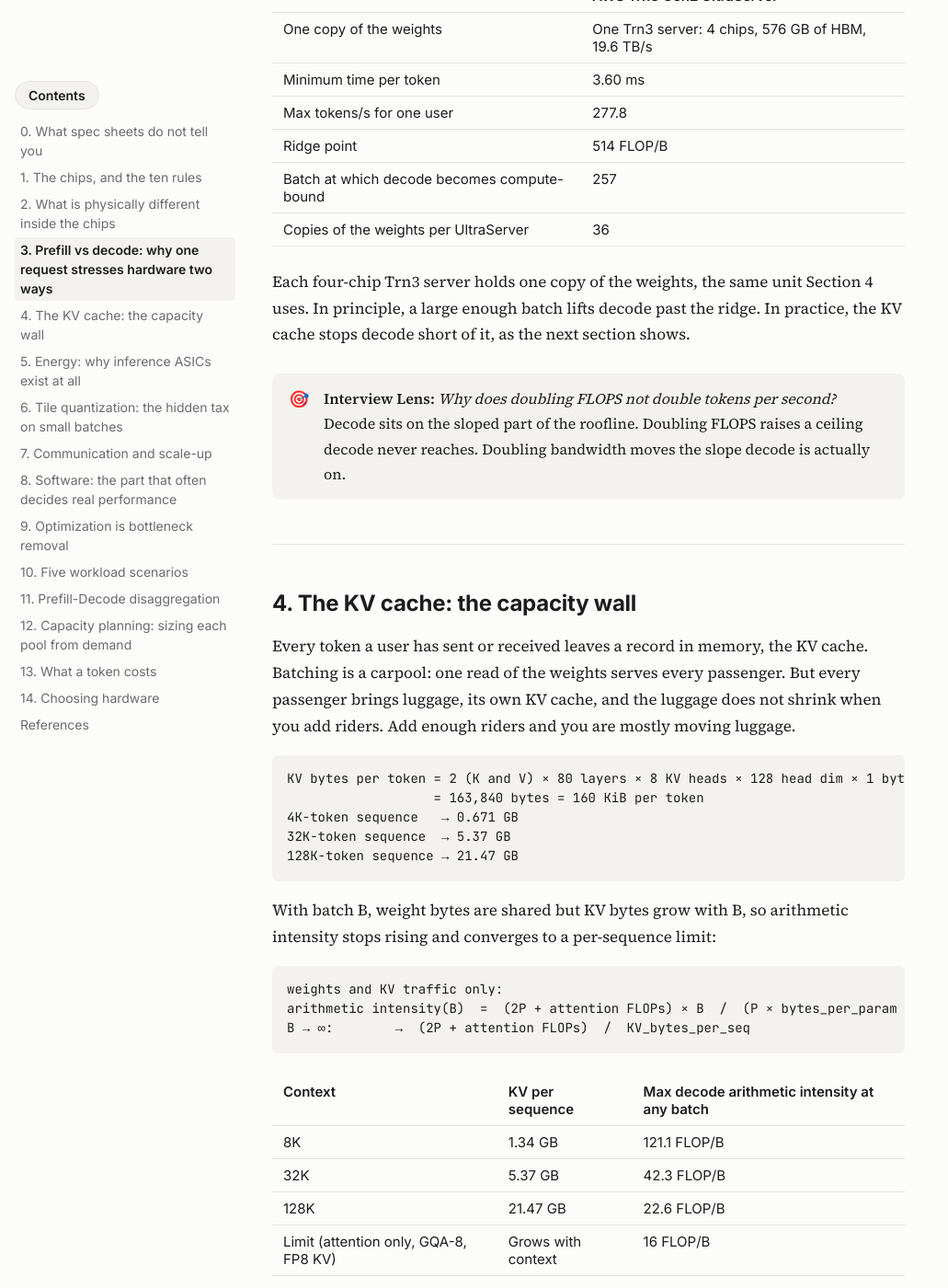
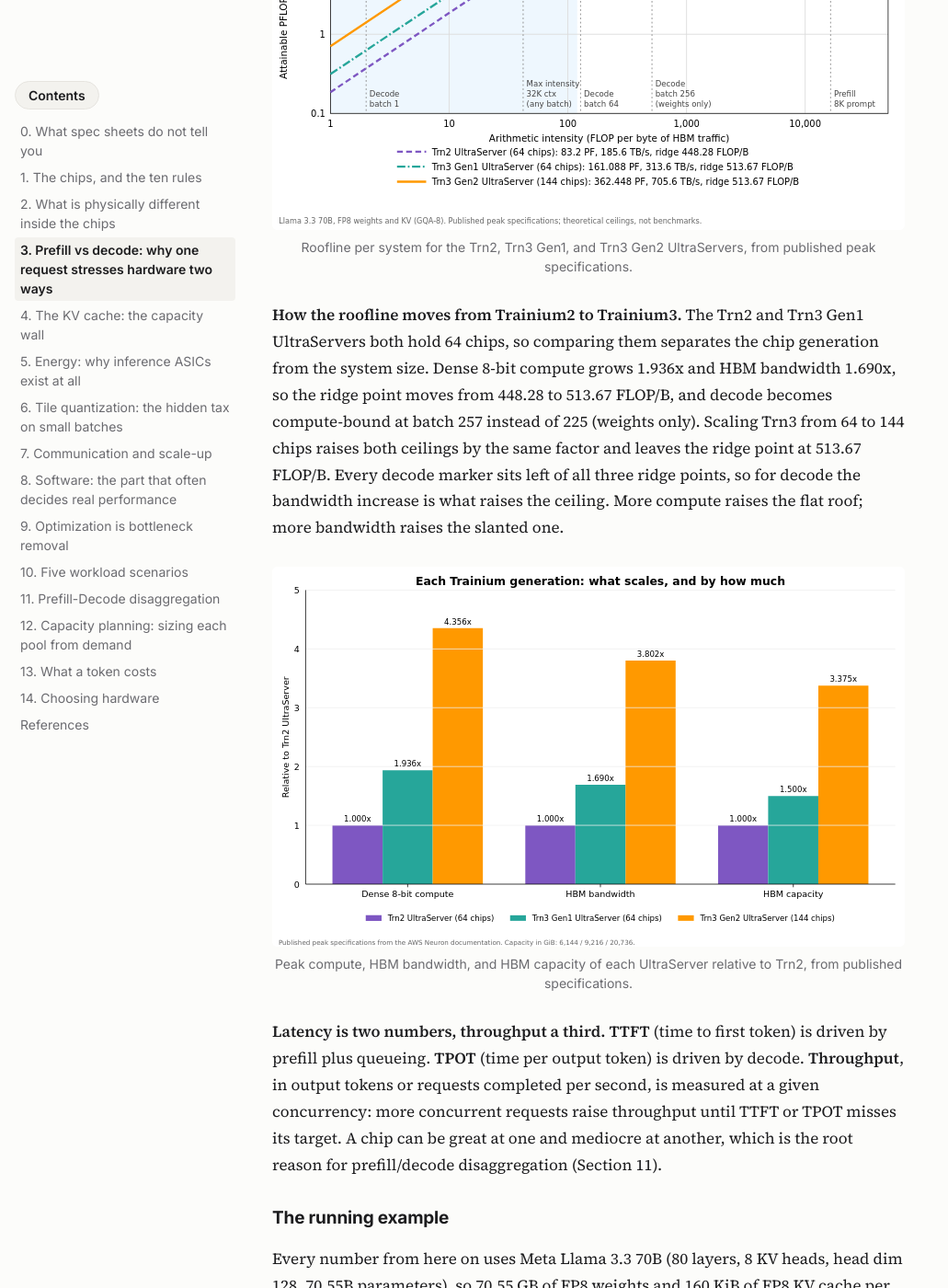
Before and after one commit to bananighosh/bananighosh.github.io, a Jekyll site: the page built from _posts/2026-11-16-flops-are-not-tokens.md, in a window 1280 px wide and 1400 px high, scrolled down 7336 px. Shown: the whole window at 92% size, without its empty margins (0-1031 px from the left). Built offline with Jekyll 4.4.1, drawn with Linux system fonts in a browser that asks for light colours; some of the changed text lies outside the part shown.

Commit message:
Add four new figures from Notion; drop replaced ones
Co-Authored-By: Claude Opus 5.5 <noreply@anthropic.com>
Claude-Session: https://claude.ai/code/session_01K2HJxVzaKNb3x7zQA1gymF

```diff
--- a/_posts/2026-11-16-flops-are-not-tokens.md
+++ b/_posts/2026-11-16-flops-are-not-tokens.md
@@ -72,7 +72,7 @@ This post walks that chain once, with Trainium3 as the worked example, and names
 
 A GPU is thousands of programmable workers sharing caches the hardware manages. An ASIC such as Trainium uses a few very large math engines fed by a scratchpad that software, the compiler or a custom kernel, fills ahead of time. Both are programmable. They differ in where the flexibility lives and who does the optimization work.
 
-
+<figure><img src="/assets/img/flops-are-not-tokens/hierarchy-v4.svg" alt="hierarchy v4" loading="lazy"></figure>
 
 Both designs have software-managed SRAM: shared memory on a GPU, SBUF on Trainium3. The difference is what sits behind it. A GPU also has a hardware-managed L2 cache and hardware warp schedulers, so irregular access patterns and changing shapes are absorbed by cache hits and by switching to another warp.
 
@@ -149,11 +149,11 @@ Changing <b>S to 1</b> is the whole story: the same weight matrix, multiplied by
 
 For FP8 decode, the weight reads alone give an arithmetic intensity of <b>2 × batch</b> FLOPs per byte (each weight byte does one multiply-add per sequence in the batch). For prefill it is 2 × batch × prompt length, far above any ridge.
 
-
+<figure><img src="/assets/img/flops-are-not-tokens/roofline-trainium-gens.svg" alt="Roofline per system for the Trn2, Trn3 Gen1, and Trn3 Gen2 UltraServers, from published peak specifications." loading="lazy"><figcaption>Roofline per system for the Trn2, Trn3 Gen1, and Trn3 Gen2 UltraServers, from published peak specifications.</figcaption></figure>
 
 <b>How the roofline moves from Trainium2 to Trainium3.</b> The Trn2 and Trn3 Gen1 UltraServers both hold 64 chips, so comparing them separates the chip generation from the system size. Dense 8-bit compute grows 1.936x and HBM bandwidth 1.690x, so the ridge point moves from 448.28 to 513.67 FLOP/B, and decode becomes compute-bound at batch 257 instead of 225 (weights only). Scaling Trn3 from 64 to 144 chips raises both ceilings by the same factor and leaves the ridge point at 513.67 FLOP/B. Every decode marker sits left of all three ridge points, so for decode the bandwidth increase is what raises the ceiling. More compute raises the flat roof; more bandwidth raises the slanted one.
 
-
+<figure><img src="/assets/img/flops-are-not-tokens/trainium-gens-scaling.svg" alt="Peak compute, HBM bandwidth, and HBM capacity of each UltraServer relative to Trn2, from published specifications." loading="lazy"><figcaption>Peak compute, HBM bandwidth, and HBM capacity of each UltraServer relative to Trn2, from published specifications.</figcaption></figure>
 
 <b>Latency is two numbers, throughput a third.</b> <b>TTFT</b> (time to first token) is driven by prefill plus queueing. <b>TPOT</b> (time per output token) is driven by decode. <b>Throughput</b>, in output tokens or requests completed per second, is measured at a given concurrency: more concurrent requests raise throughput until TTFT or TPOT misses its target. A chip can be great at one and mediocre at another, which is the root reason for prefill/decode disaggregation (Section 11).
 
@@ -228,7 +228,7 @@ FP8 stores each of Llama 3.3 70B's 70.55 billion parameters in 8 bits, one byte,
 
 Each 576 GB of HBM, one Trn3 server, holds one copy of the weights and 753 conversations at 4K. The UltraServer holds 36 such copies and reads all of their KV cache at 705.6 TB/s.
 
-
+<figure><img src="/assets/img/flops-are-not-tokens/intensity-vs-batch.svg" alt="Decode arithmetic intensity against batch on one Trn3 server, for 4K, 8K, 32K, and 128K contexts. Each curve flattens toward its ceiling as KV traffic grows with the batch, and every ceiling sits below the 513.67 FLOP/B ridge." loading="lazy"><figcaption>Decode arithmetic intensity against batch on one Trn3 server, for 4K, 8K, 32K, and 128K contexts. Each curve flattens toward its ceiling as KV traffic grows with the batch, and every ceiling sits below the 513.67 FLOP/B ridge.</figcaption></figure>
 
 <b>The key insight.</b> Even with HBM packed full of conversations, decode runs at 38.65% of the ridge point or less. KV traffic grows with every sequence you add. That is why, for this model, memory bandwidth, HBM capacity, and KV cache design set decode speed, while extra peak FLOPS barely move it. Three things help: <b>more bandwidth per dollar or per watt</b>, <b>more HBM capacity, and a different attention design such as MLA or KV quantization.</b>
 
```
Also changed, not shown: assets/img/flops-are-not-tokens/hierarchy-v3.png (deleted), assets/img/flops-are-not-tokens/hierarchy-v4.svg (added), assets/img/flops-are-not-tokens/intensity-vs-batch.svg (added), assets/img/flops-are-not-tokens/roofline-system-v2.png (deleted), assets/img/flops-are-not-tokens/roofline-trainium-gens.svg (added), assets/img/flops-are-not-tokens/trainium-gens-scaling.svg (added).
